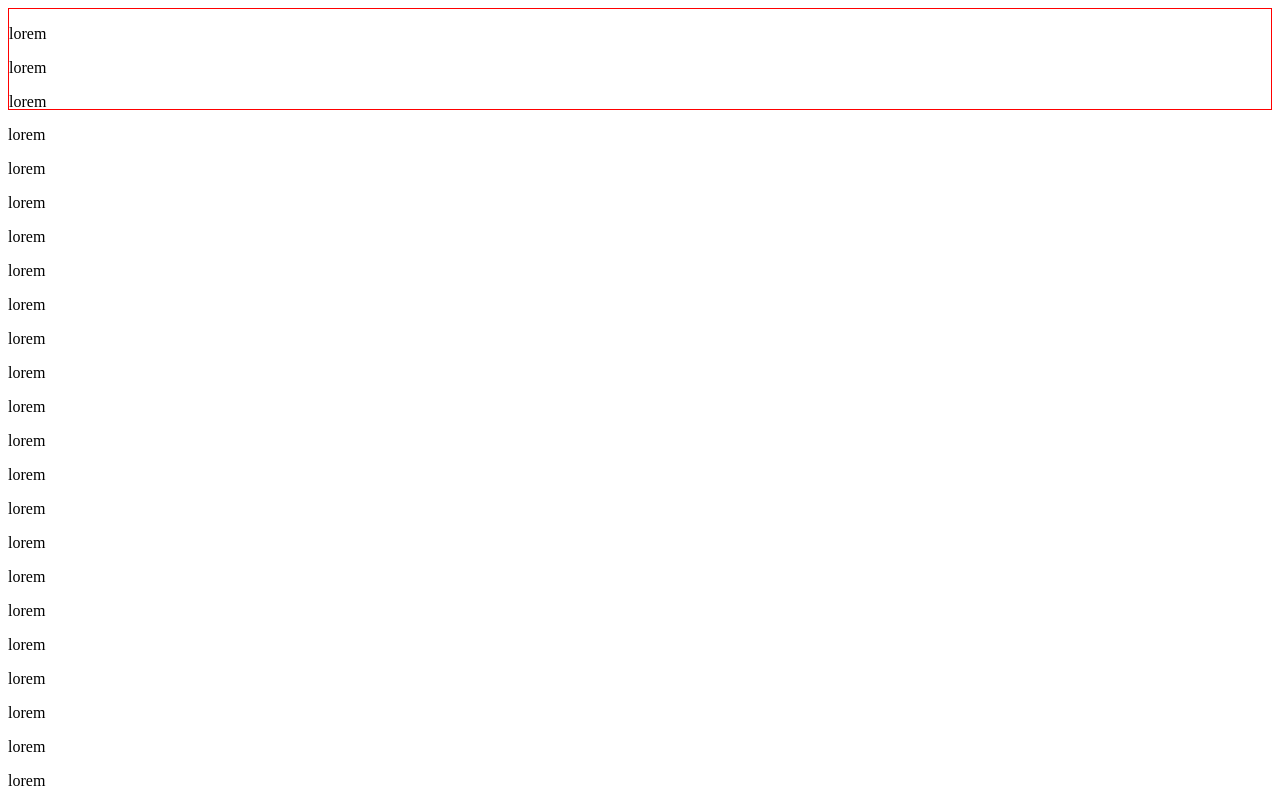
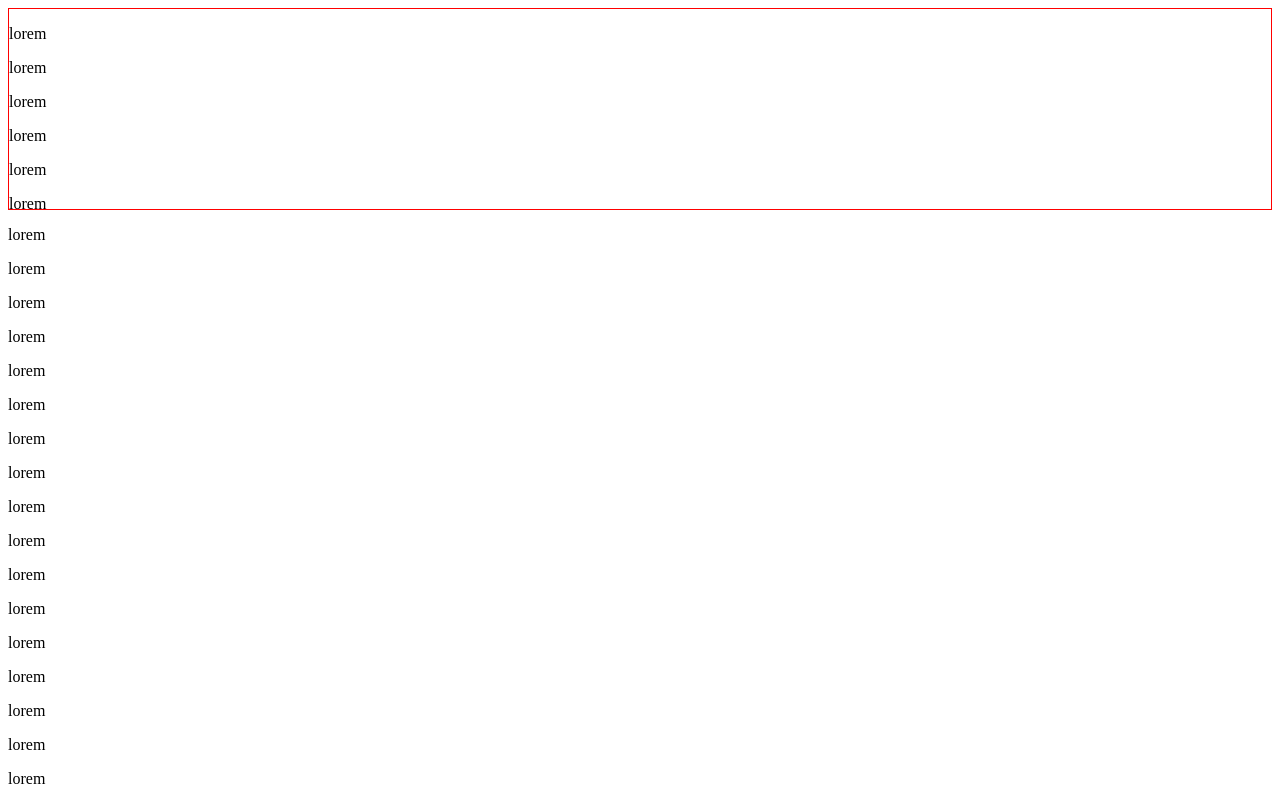
Before and after one commit to GertSallaerts/test, a plain HTML site: page index.html in a window 1280 px wide. Shown: the top 800 px of the page. Drawn offline with Linux system fonts and the light colour scheme.

Commit message:
Update index.html

```diff
--- a/index.html
+++ b/index.html
@@ -11,7 +11,7 @@
     <meta property="og:type" content="image">
 </head>
 <body>
-    <div style="height:100px;border:1px solid red;overflow:auto;">
+    <div style="height:200px;border:1px solid red;overflow:auto;">
         <p>lorem</p>
         <p>lorem</p>
         <p>lorem</p>
```
